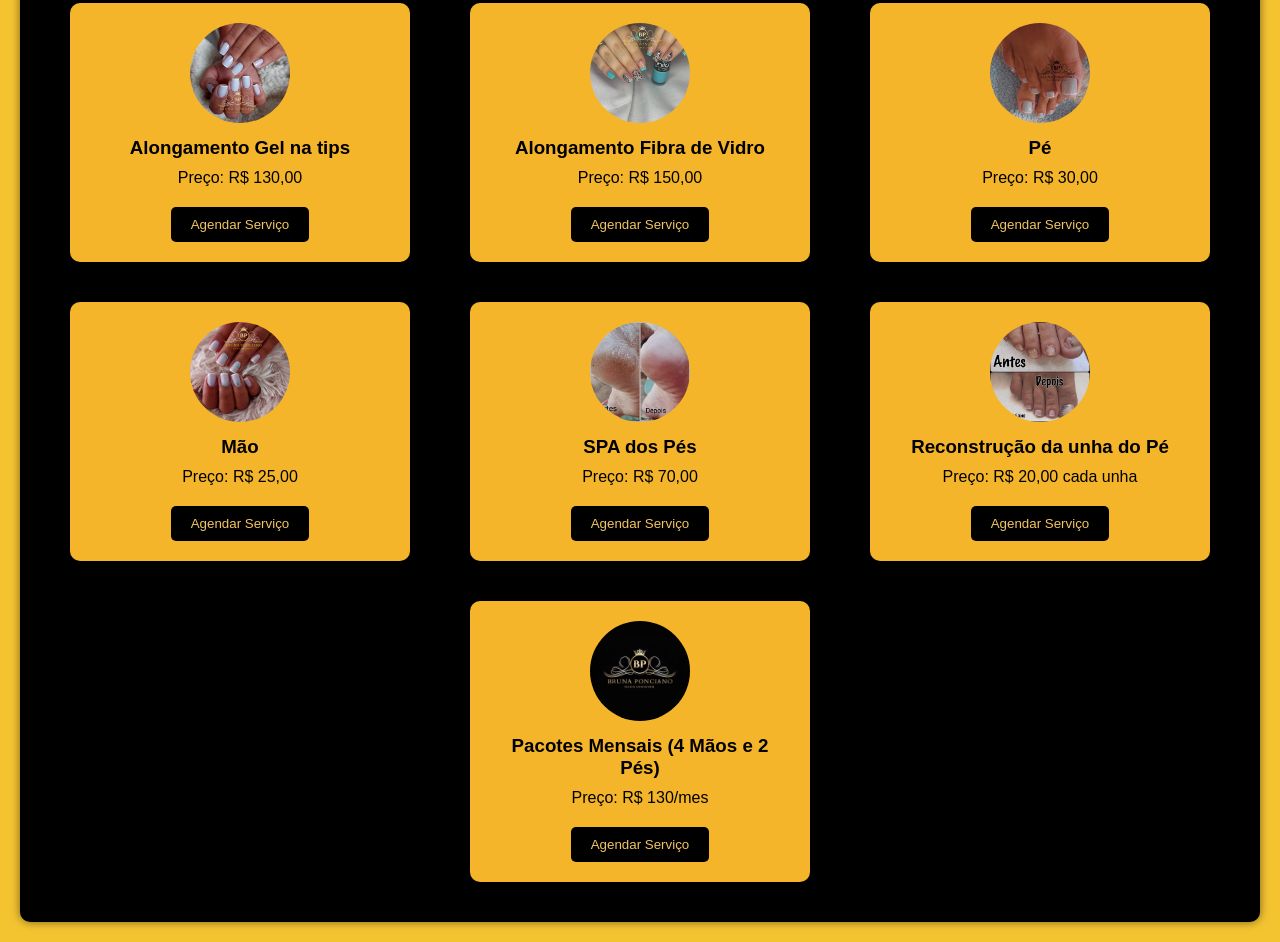
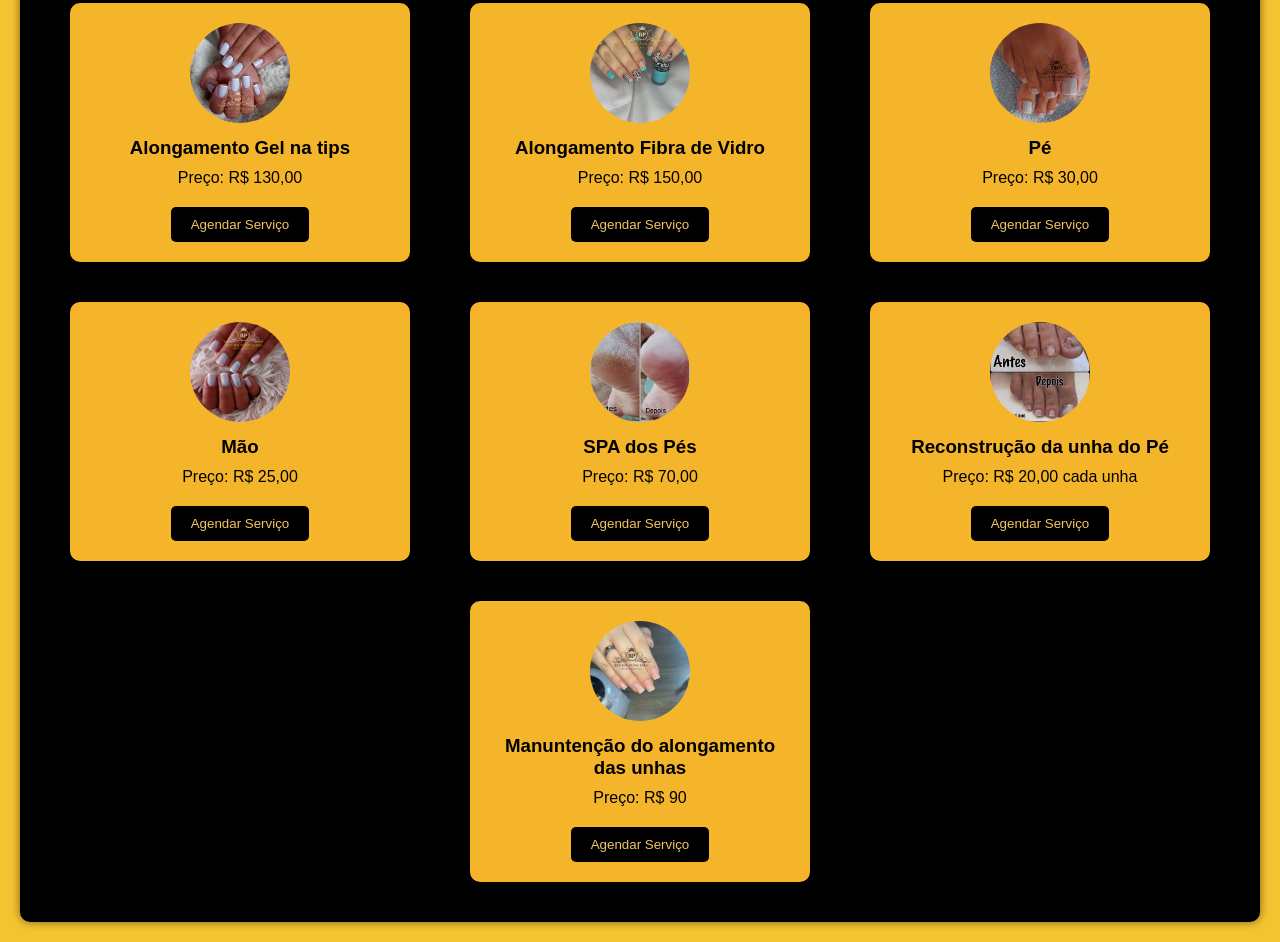
Before and after one commit to lc1company/brunaponciano, a plain HTML site: page index.html in a window 1280 px wide. Shown: the part 1701-2643 px from the top of the page. Drawn offline with Linux system fonts and the light colour scheme.

Commit message:
Update index.html

```diff
--- a/index.html
+++ b/index.html
@@ -279,11 +279,11 @@
             </div>
 
             <div class="service">
-                <img src="logo.jpeg" alt="Pacotes mensais">
-                <h3>Pacotes Mensais (4 Mãos e 2 Pés)</h3>
-                <p>Preço: R$ 130/mes</p>
+                <img src="slide6.jpeg" alt="Pacotes mensais">
+                <h3>Manuntenção do alongamento das unhas</h3>
+                <p>Preço: R$ 90</p>
                 <div class="button-container">
-                    <button class="button" onclick="showBookingForm('Pacotes Mensais', 130)">Agendar Serviço</button>
+                    <button class="button" onclick="showBookingForm('Manuntenção do alongamento', 90)">Agendar Serviço</button>
                 </div>
             </div>
         </div>
```
